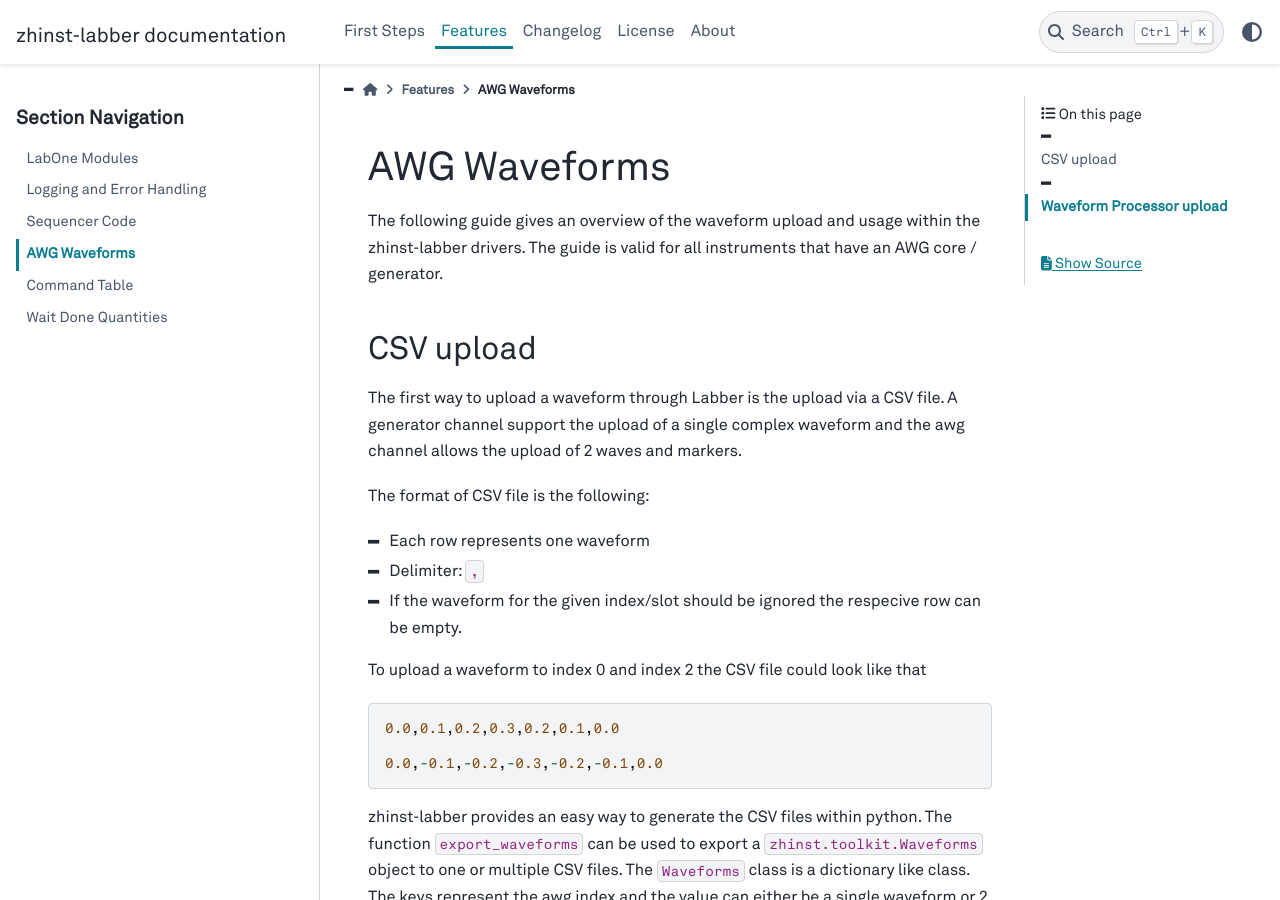
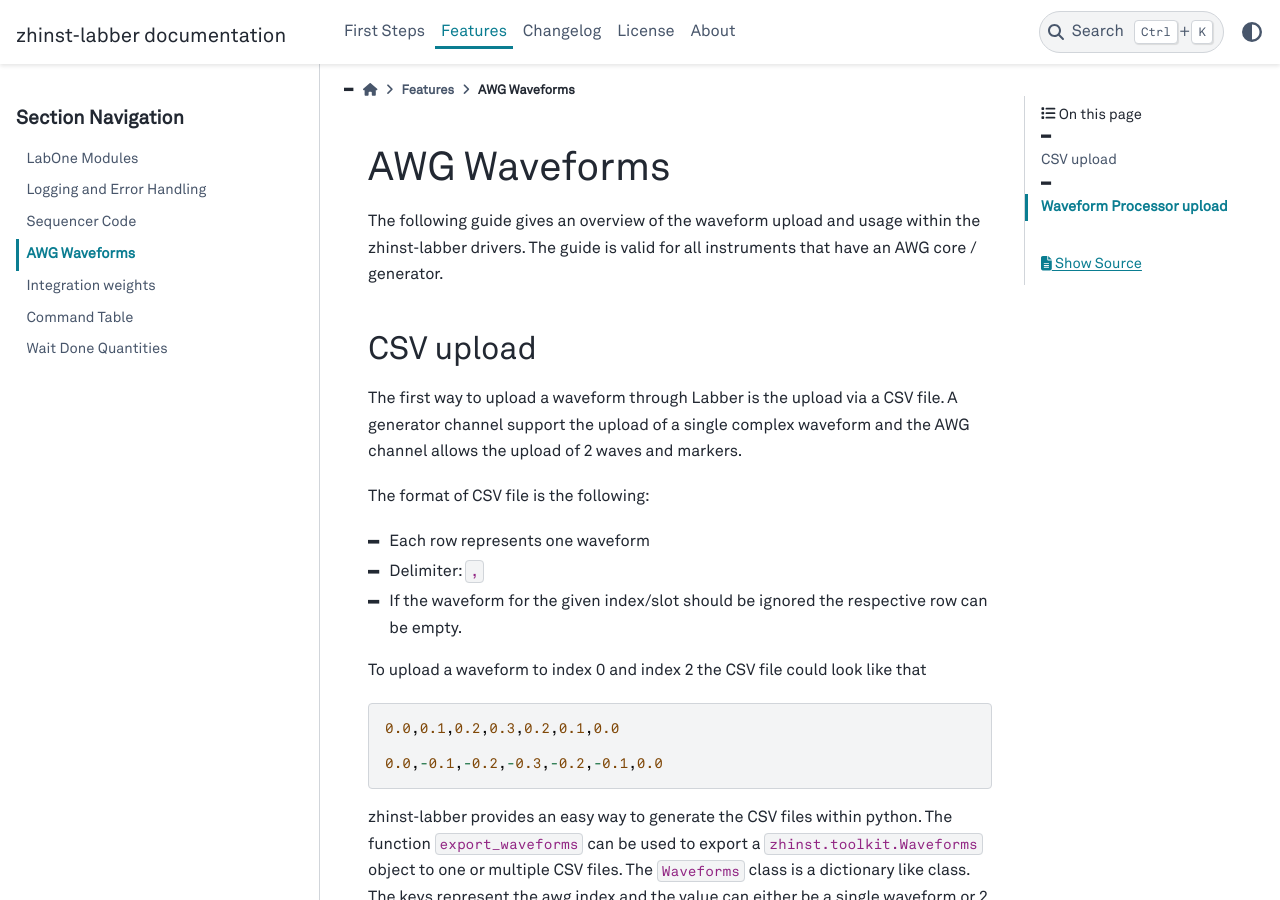
Before and after one commit to zhinst/zhinst-labber, a Sphinx documentation site: the page built from docs/source/features/waveforms.rst, in a window 1280 px wide and 900 px high. Built offline with Sphinx 7.4.7 and the PyData theme 0.15.4, drawn with Linux system fonts in a browser that asks for light colours; some of the changed text lies outside the part shown.

Commit message:
docs: Integration weight upload documentation

```diff
--- a/docs/source/features/index.rst
+++ b/docs/source/features/index.rst
@@ -11,5 +11,6 @@
    logging
    sequencer_code
    waveforms
+   integration_weights
    command_table
    wait_done
--- a/docs/source/features/waveforms.rst
+++ b/docs/source/features/waveforms.rst
@@ -5,18 +5,20 @@
 the zhinst-labber drivers. The guide is valid for all instruments that have an
 AWG core / generator.
 
+.. _csv_upload:
+
 CSV upload
 -----------
 
 The first way to upload a waveform through Labber is the upload via a CSV file.
-A generator channel support the upload of a single complex waveform and the awg channel
+A generator channel support the upload of a single complex waveform and the AWG channel
 allows the upload of 2 waves and markers.
 
 The format of CSV file is the following:
 
 * Each row represents one waveform
 * Delimiter: ``,``
-* If the waveform for the given index/slot should be ignored the respecive row
+* If the waveform for the given index/slot should be ignored the respective row
   can be empty.
 
 To upload a waveform to index 0 and index 2 the CSV file could look like that
```
Also changed, not shown: docs/source/features/integration_weights.rst (added, +15 -0 lines).
